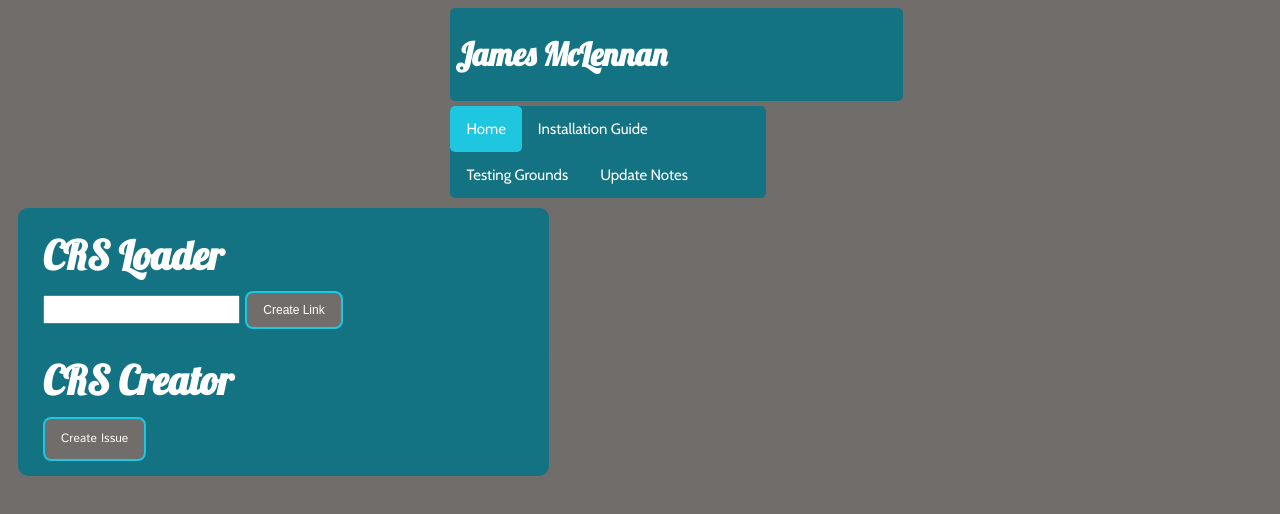
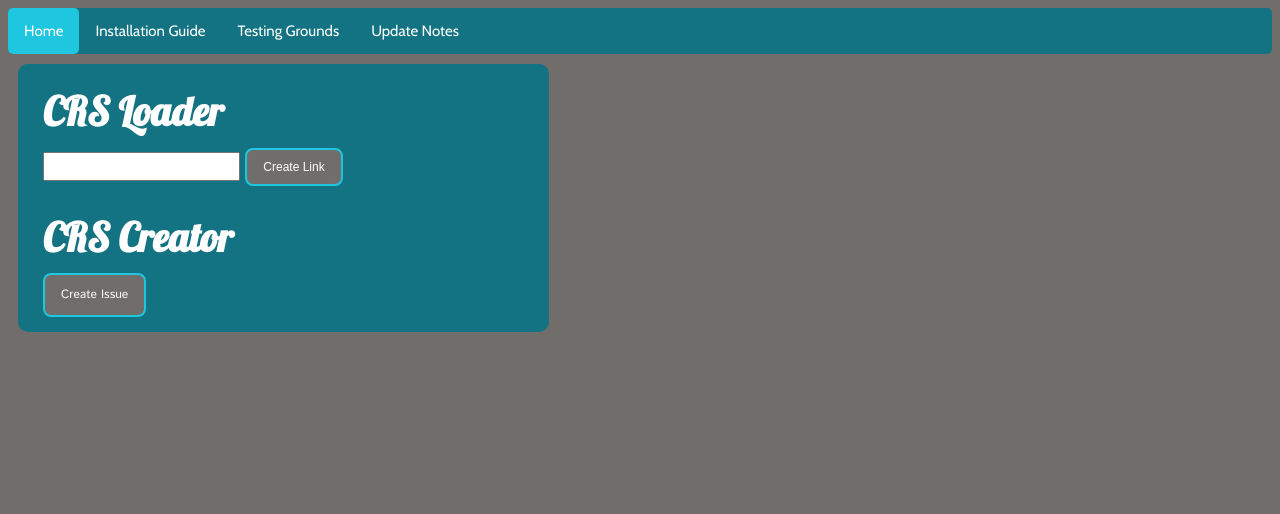
Before and after one commit to JamesMcLennan/JamesMcLennan.github.io, a plain HTML site: page index.html in a window 1280 px wide. Drawn offline with nearby package versions, Linux system fonts and the light colour scheme.

Commit message:
Revert "Implement items for my projects"
This reverts commit f3847e81b41f0c57b1bcaa4d4e74750e050e1f29.

```diff
--- a/css/master.css
+++ b/css/master.css
@@ -12,8 +12,6 @@ html{
 	font-family:"Istok Web", sans-serif;
 	font-size:15px;
 	color: white;
-	width: 25%;
-	margin-left: 35%;
 }
 
 .divback{
@@ -73,18 +71,10 @@ html{
 	border-radius: 5px;
 }
 
-.divbacktitle{
-	background-color: #147382;
+.divbackfelgreen{
+	background-color: #6EA90E;
 	font-family: 'Cabin', sans-serif;
 	border-radius: 5px;
-	padding: 5px;
-	margin: 5px;
-	margin-left: 35%;
-	width: 35%;
-	text-align: left;
-	font-family: "Lobster", cursive;
-	color: white;
-	text-align: left;
 }
 
 ul{
--- a/index.html
+++ b/index.html
@@ -10,9 +10,6 @@
   <script src="scripts/mycookies.js"></script>
 </head>
 <body>
-  <div class="divbacktitle">
-    <h1>James McLennan</h1>
-  </div>
   <div class="wrapper">
     <nav class="nav">
       <div class="divbackorange">
```
